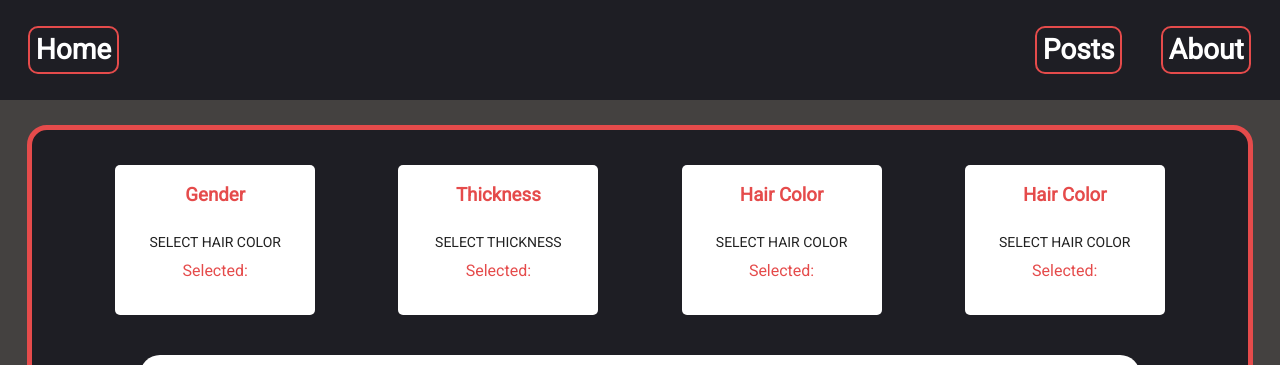
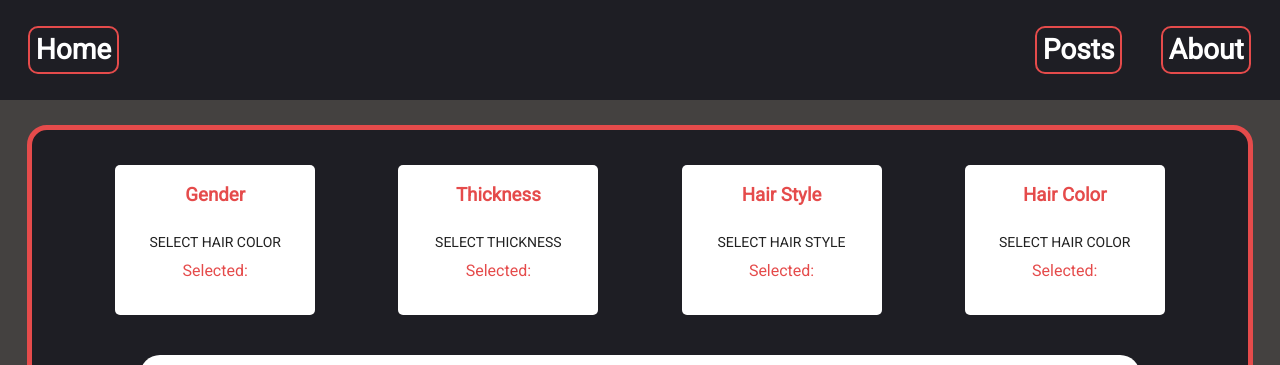
Before and after one commit to ikalisz/noDBProject, a React (Create React App) app: page / in a window 1280 px wide. Shown: the top 365 px of the page. Built offline with nearby package versions, Linux system fonts and the light colour scheme; no server answers.

Commit message:
finished hairstyle button

```diff
--- a/src/App.js
+++ b/src/App.js
@@ -53,7 +53,7 @@ class App extends Component {
           gender={this.state.gender}
           hairColor={this.state.hairColor}
           thickness={this.state.thickness}
-          hairStyle={this.state.hair}
+          hairStyle={this.state.hairStyle}
           handleUpdateGender={this.handleUpdateGender}
           handleUpdateThickness={this.handleUpdateThickness}
           handleUpdateHairStyle={this.handleUpdateHairStyle}
--- /dev/null
+++ b/src/Components/HairStyleButton.js
@@ -0,0 +1,54 @@
+import React, {Component} from 'react'
+import '../App.css'
+import Menu from '@material-ui/core/Menu'
+import MenuItem from '@material-ui/core/MenuItem'
+import Button from '@material-ui/core/Button'
+
+export default class HairStyleButton extends Component {
+    constructor() {
+        super()
+        this.state = {
+            anchorEl: null,
+        }
+    }
+
+    handleClick = (e) => {
+        this.setState({anchorEl: e.currentTarget})
+    }
+
+    handleClose = () => {
+        this.setState({anchorEl: null})
+    }
+
+    handleUpdate = (val) => {
+        this.props.handleUpdateHairStyle(val)
+        this.handleClose()
+    }
+
+    render() {
+        const {anchorEl} = this.state
+        return (
+            <div className="selector Hair">
+                <h3>Hair Style</h3>
+                <Button
+                aria-owns={anchorEl ? 'simple-menu' : undefined}
+                aria-haspopup="true"
+                onClick={this.handleClick}
+                >
+                Select Hair Style
+                </Button>
+                <Menu
+                    id="simple-menu"
+                    anchorEl={anchorEl}
+                    open={Boolean(anchorEl)}
+                    onClose={this.handleClose}
+                    >
+                <MenuItem onClick={() => this.handleUpdate('short')}>Short</MenuItem>
+                <MenuItem onClick={() => this.handleUpdate('long')}>Long</MenuItem>
+                </Menu>
+                <span>Selected: {this.props.hairStyle}</span>
+
+            </div>
+        )
+    }
+}
--- a/src/Components/Main.js
+++ b/src/Components/Main.js
@@ -24,9 +24,10 @@ export default class Main extends Component {
                 hairColor={this.props.hairColor}
                 handleUpdateGender={this.props.handleUpdateGender}
                 handleUpdateThickness={this.props.handleUpdateThickness}
+                handleUpdateHairStyle={this.props.handleUpdateHairStyle}
                 />
                 <div className="imageToDisplay">
-                    <img src={images.modules[2].img} alt="" />
+                    <img className="imageResize" src={images.modules[2].img} alt="" />
                 </div>
             </main>
         )
--- a/src/Components/Nav.js
+++ b/src/Components/Nav.js
@@ -5,6 +5,7 @@ import MenuItem from '@material-ui/core/MenuItem'
 import Button from '@material-ui/core/Button'
 import GenderButton from './GenderButton'
 import ThicknessButton from './ThicknessButton'
+import HairStyleButton from './HairStyleButton'
 
 export default class Nav extends Component {
     constructor() {
@@ -25,7 +26,6 @@ export default class Nav extends Component {
 
     handleUpdateHairColor = (val) => {
         this.setState({hairColor: val})
-        console.log(this.state.hairColor)
     }
 
     handleonClickUpdate = (val) => {
@@ -45,26 +45,10 @@ export default class Nav extends Component {
                 handleUpdateThickness={this.props.handleUpdateThickness}
                 thickness={this.props.thickness}
                 />
-                <div className="selector">
-                <h3>Hair Color</h3>
-                    <Button
-                    aria-owns={anchorEl ? 'simple-menu' : undefined}
-                    aria-haspopup="true"
-                    onClick={this.handleClick}
-                    >
-                    Select Hair Color
-                    </Button>
-                    <Menu
-                        id="simple-menu"
-                        anchorEl={anchorEl}
-                        open={Boolean(anchorEl)}
-                        onClose={this.handleClose}
-                        >
-                    <MenuItem onClick={() => this.handleonClickUpdate('red')}>Red</MenuItem>
-                    <MenuItem onClick={() => this.handleonClickUpdate('green')}>Green</MenuItem>
-                    </Menu>
-                    <span>Selected: {this.state.hairColor}</span>
-                </div>
+                <HairStyleButton
+                hairStyle={this.props.hairStyle}
+                handleUpdateHairStyle={this.props.handleUpdateHairStyle}
+                />
                 <div className="selector">
                 <h3>Hair Color</h3>
                     <Button
```
